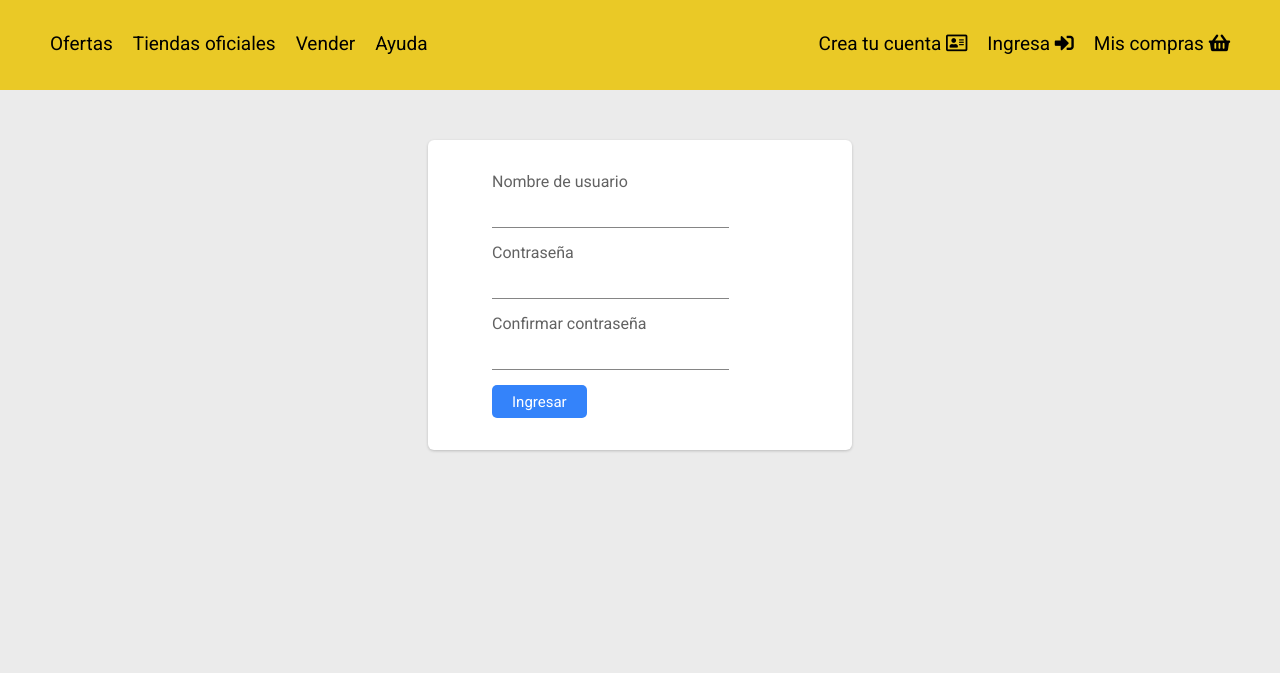
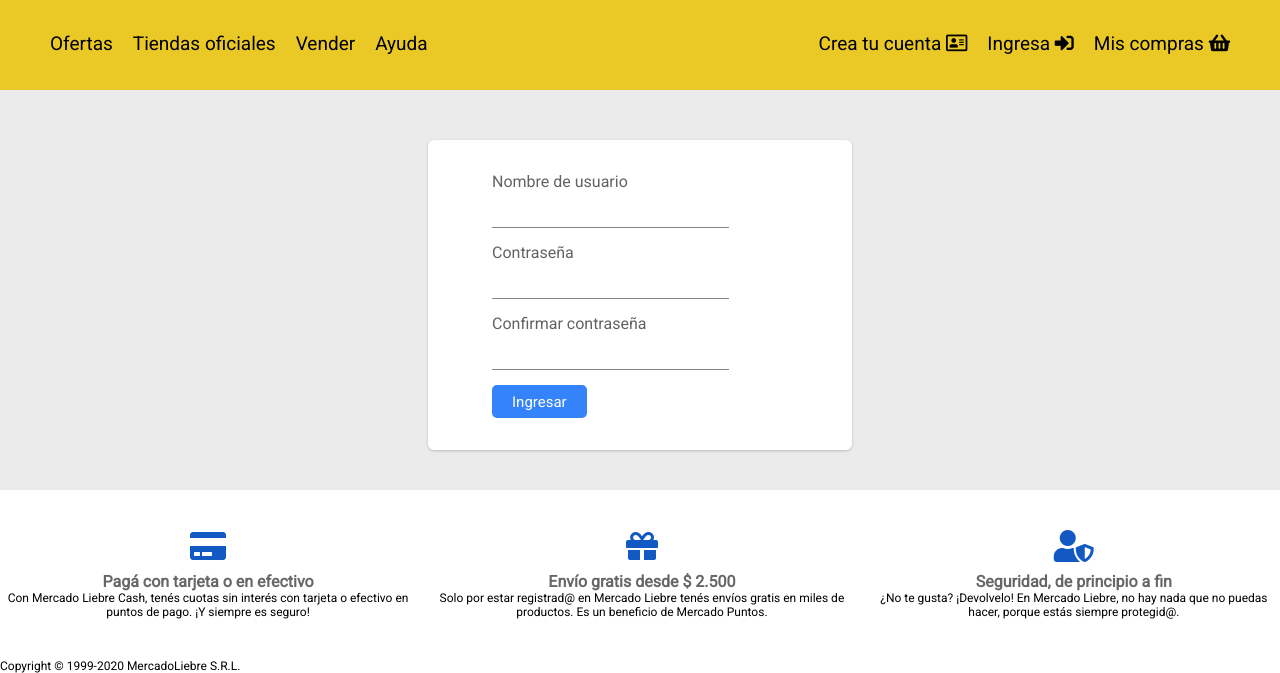
Before and after one commit to Misael-Corts/MercadoLiebreDH, a website: page views/login.html in a window 1280 px wide. Shown: the part 173-846 px from the top of the page. Before the commit the page ends 800 px from the top, so only its background shows below. Drawn offline with Linux system fonts and the light colour scheme.

Commit message:
Agregue footer a login y register

```diff
--- a/views/login.html
+++ b/views/login.html
@@ -102,5 +102,40 @@
         </div>
       </form>
     </main>
+    <footer>
+      <div class="footer">
+        <div class="main-footer">
+          <section>
+            <i class="fas fa-credit-card"></i>
+
+            <h3>Pagá con tarjeta o en efectivo</h3>
+            <p>
+              Con Mercado Liebre Cash, tenés cuotas sin interés con tarjeta o
+              efectivo en puntos de pago. ¡Y siempre es seguro!
+            </p>
+          </section>
+
+          <section>
+            <i class="fas fa-gift"></i>
+            <h3>Envío gratis desde $ 2.500</h3>
+            <p>
+              Solo por estar registrad@ en Mercado Liebre tenés envíos gratis en
+              miles de productos. Es un beneficio de Mercado Puntos.
+            </p>
+          </section>
+          <section>
+            <i class="fas fa-user-shield"></i>
+            <h3>Seguridad, de principio a fin</h3>
+            <p>
+              ¿No te gusta? ¡Devolvelo! En Mercado Liebre, no hay nada que no
+              puedas hacer, porque estás siempre protegid@.
+            </p>
+          </section>
+        </div>
+        <section>
+          <p class="copyright">Copyright © 1999-2020 MercadoLiebre S.R.L.</p>
+        </section>
+      </div>
+    </footer>
   </body>
 </html>
```
Also changed, not shown: views/register.html (+35 -0 lines).
